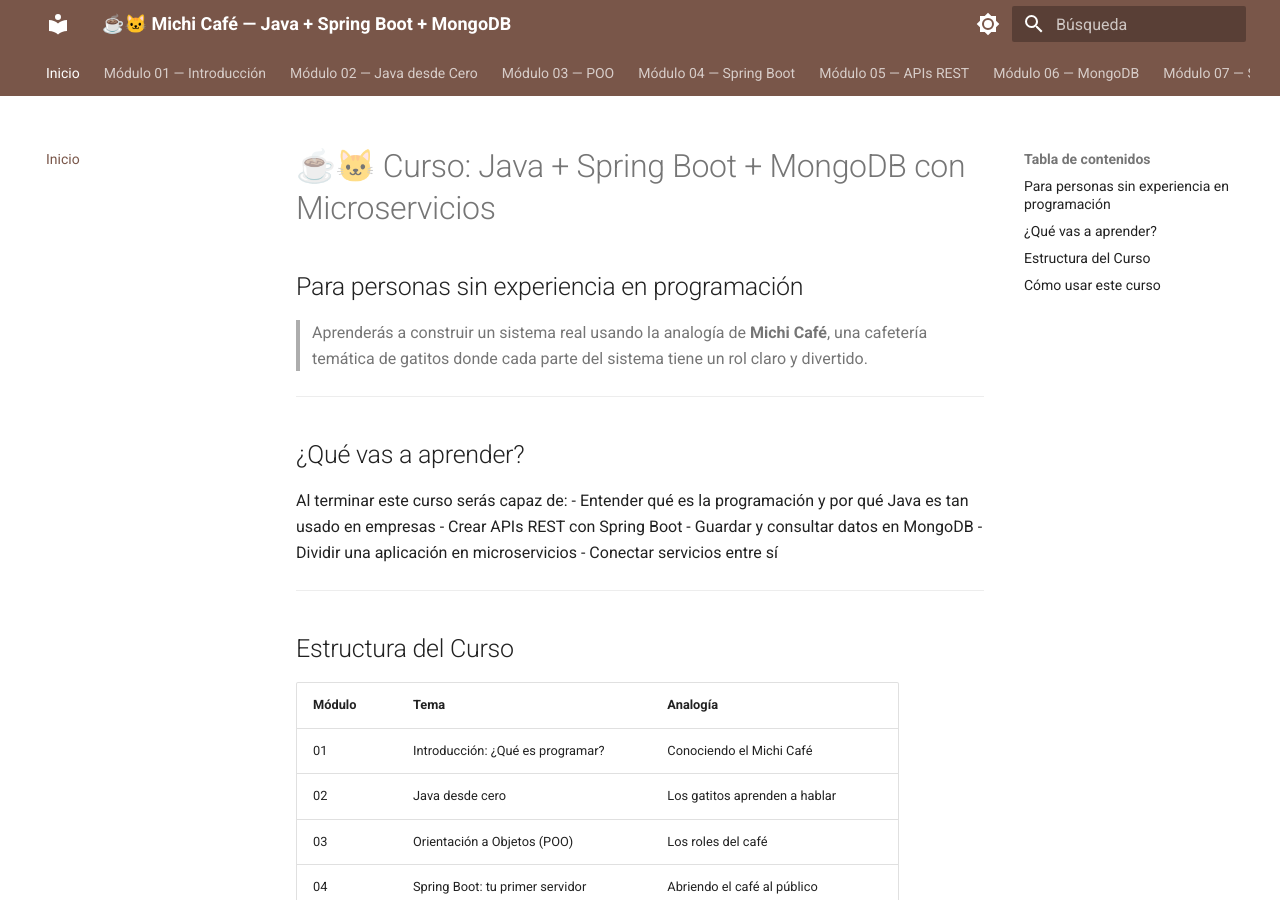
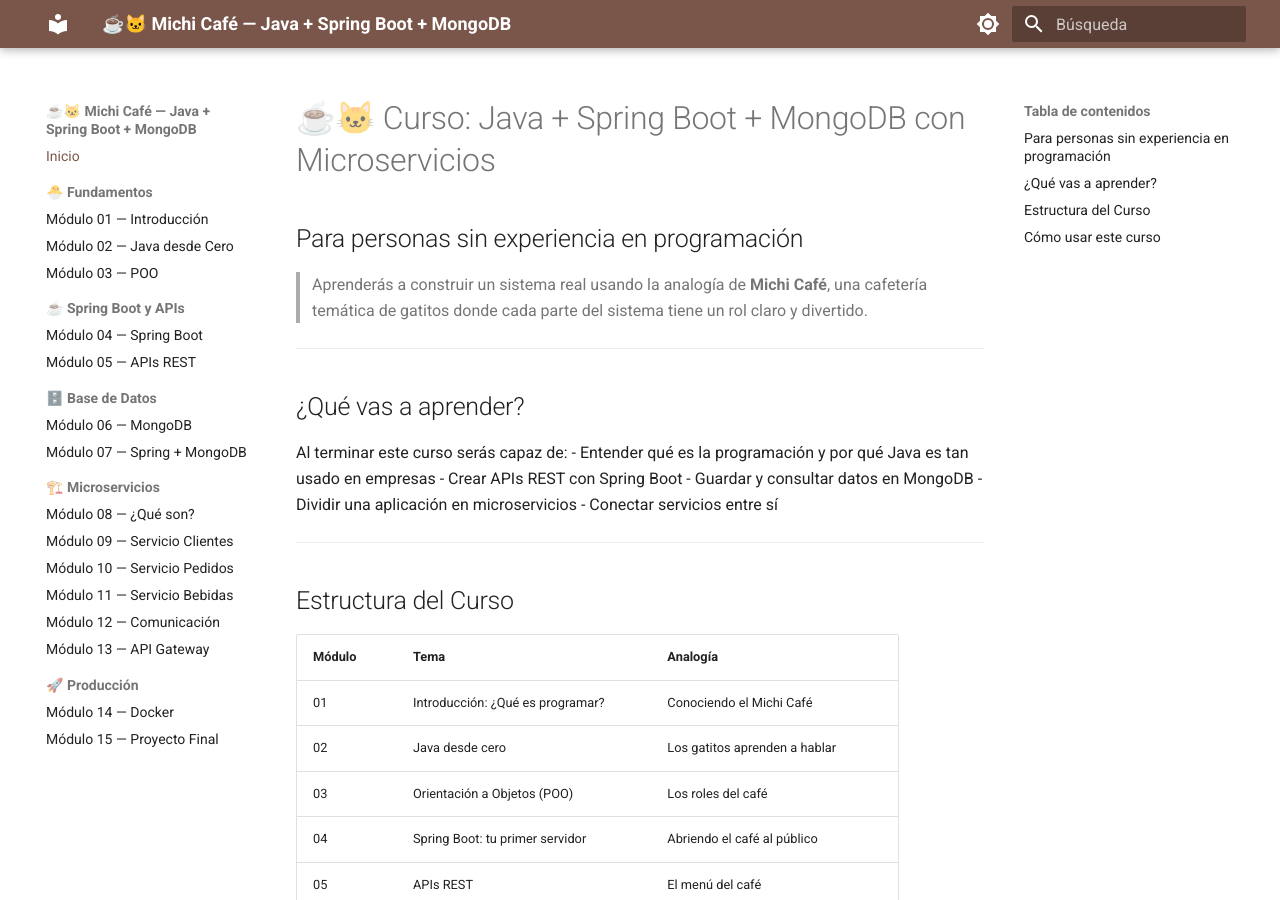
Before and after one commit to MaricruzDM/michi-cafe-curso, an MkDocs documentation site: the page built from curso/README.md, in a window 1280 px wide and 900 px high. Built offline with MkDocs 1.6.1 and Material for MkDocs 9.7.7, drawn with Linux system fonts in a browser that asks for light colours.

Commit message:
Fix navegación: menú lateral con secciones

```diff
--- a/mkdocs.yml
+++ b/mkdocs.yml
@@ -20,10 +20,13 @@
         icon: material/brightness-4
         name: Modo claro
   features:
-    - navigation.tabs
     - navigation.sections
+    - navigation.expand
     - navigation.top
+    - navigation.indexes
+    - toc.follow
     - search.highlight
+    - search.suggest
     - content.code.copy
   icon:
     repo: fontawesome/brands/github
@@ -42,18 +45,23 @@
 
 nav:
   - Inicio: README.md
-  - Módulo 01 — Introducción: modulo-01-introduccion.md
-  - Módulo 02 — Java desde Cero: modulo-02-java-desde-cero.md
-  - Módulo 03 — POO: modulo-03-poo.md
-  - Módulo 04 — Spring Boot: modulo-04-spring-boot.md
-  - Módulo 05 — APIs REST: modulo-05-apis-rest.md
-  - Módulo 06 — MongoDB: modulo-06-mongodb.md
-  - Módulo 07 — Spring + MongoDB: modulo-07-spring-mongodb.md
-  - Módulo 08 — Microservicios: modulo-08-microservicios.md
-  - Módulo 09 — Servicio Clientes: modulo-09-servicio-clientes.md
-  - Módulo 10 — Servicio Pedidos: modulo-10-servicio-pedidos.md
-  - Módulo 11 — Servicio Bebidas: modulo-11-servicio-bebidas.md
-  - Módulo 12 — Comunicación: modulo-12-comunicacion.md
-  - Módulo 13 — API Gateway: modulo-13-api-gateway.md
-  - Módulo 14 — Docker: modulo-14-docker.md
-  - Módulo 15 — Proyecto Final: modulo-15-proyecto-final.md
+  - "🐣 Fundamentos":
+    - Módulo 01 — Introducción: modulo-01-introduccion.md
+    - Módulo 02 — Java desde Cero: modulo-02-java-desde-cero.md
+    - Módulo 03 — POO: modulo-03-poo.md
+  - "☕ Spring Boot y APIs":
+    - Módulo 04 — Spring Boot: modulo-04-spring-boot.md
+    - Módulo 05 — APIs REST: modulo-05-apis-rest.md
+  - "🗄️ Base de Datos":
+    - Módulo 06 — MongoDB: modulo-06-mongodb.md
+    - Módulo 07 — Spring + MongoDB: modulo-07-spring-mongodb.md
+  - "🏗️ Microservicios":
+    - Módulo 08 — ¿Qué son?: modulo-08-microservicios.md
+    - Módulo 09 — Servicio Clientes: modulo-09-servicio-clientes.md
+    - Módulo 10 — Servicio Pedidos: modulo-10-servicio-pedidos.md
+    - Módulo 11 — Servicio Bebidas: modulo-11-servicio-bebidas.md
+    - Módulo 12 — Comunicación: modulo-12-comunicacion.md
+    - Módulo 13 — API Gateway: modulo-13-api-gateway.md
+  - "🚀 Producción":
+    - Módulo 14 — Docker: modulo-14-docker.md
+    - Módulo 15 — Proyecto Final: modulo-15-proyecto-final.md
```
